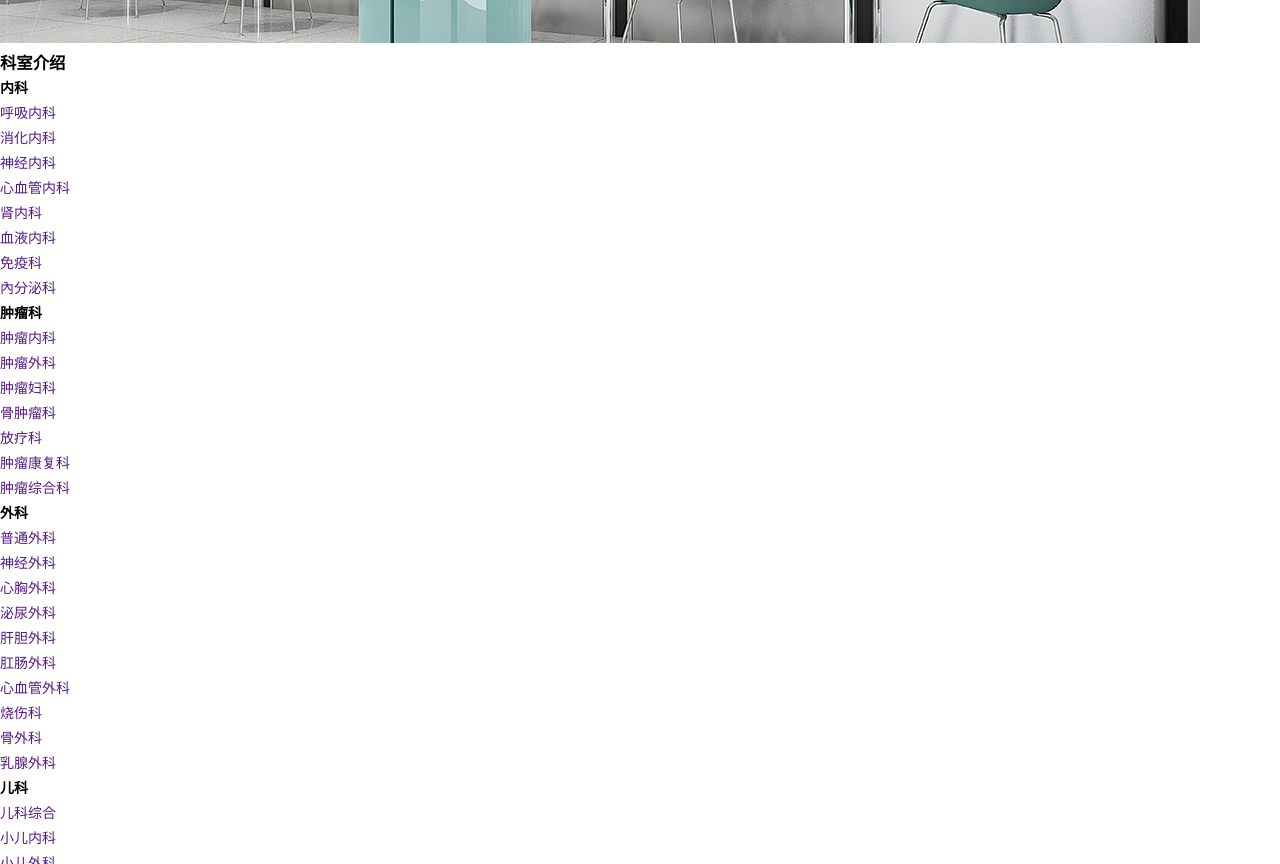
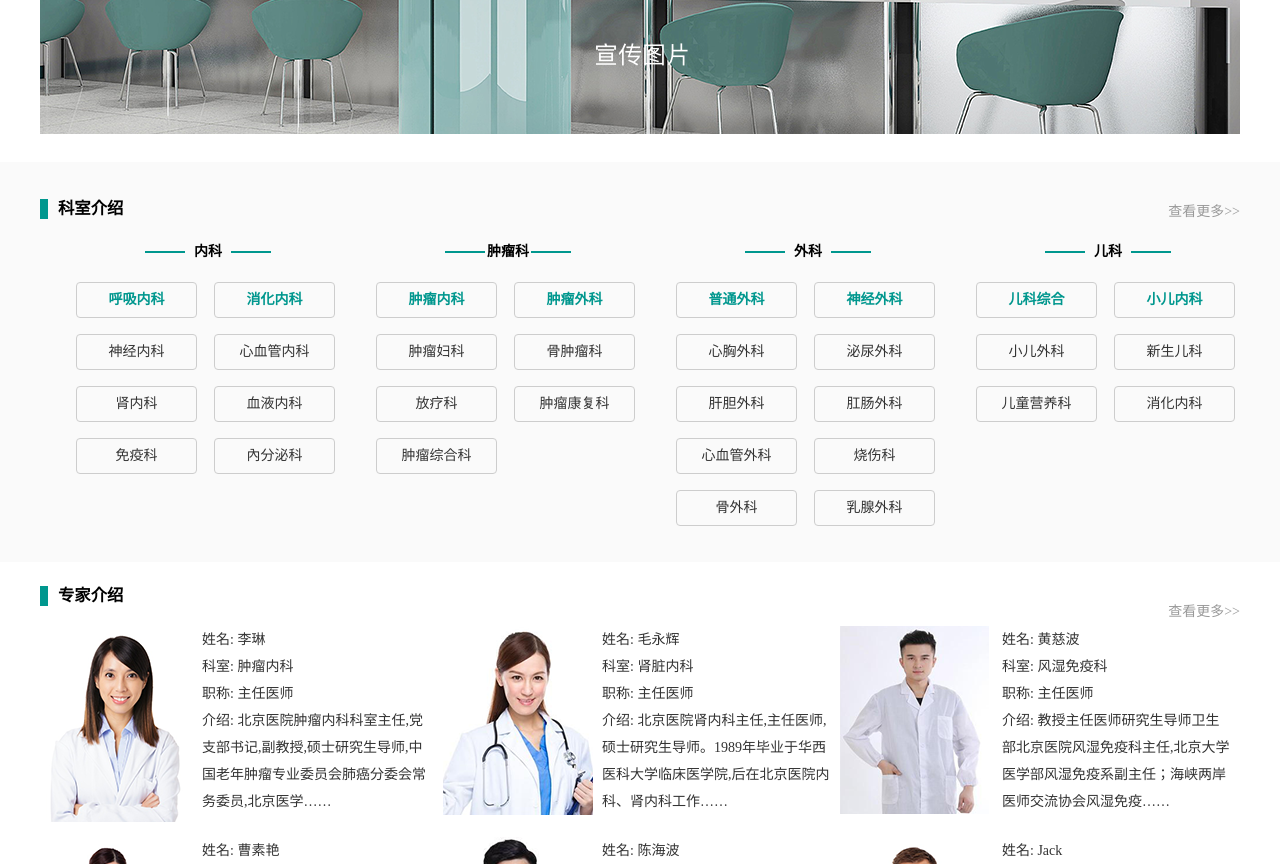
Before and after one commit to 767829413/Front-endSimple, a plain HTML site: page index.html in a window 1280 px wide. Shown: the part 1936-2800 px from the top of the page. Drawn offline with Linux system fonts and the light colour scheme.

Commit message:
add: demo finish
Signed-off-by: Fang Yuan <wojiushifangyuanlove@gmail.com>

```diff
--- a/css/css.css
+++ b/css/css.css
@@ -39,6 +39,9 @@ header .header-top .logo {
 header .header-top .logo h1 {
     width: 192px;
     height: 63px;
+    background-image: url(../images/logo.png);
+    /* 利用段首缩进属性,将其设置为负数来隐藏文字 */
+    text-indent: -999em;
 }
 
 header .header-top .tool {
@@ -79,6 +82,7 @@ header .header-top .tool .r2 {
     width: 264px;
     height: 28px;
     border: 1px solid rgba(202, 202, 202, 0.60);
+    border-radius: 4px;
 }
 
 header .header-top .tool .r2 input {
@@ -175,14 +179,25 @@ header .main-nav ul li a:hover {
     top: 50%;
     /* 垂直居中，拉回负height一半 */
     margin-top: -28px;
+    border-radius: 6px;
 }
 
 .banner .center .left-btn {
     left: 0;
+    background: url(../images/icons.png) no-repeat -42px -36px;
 }
 
-.banner .center .rlight-btn {
+.banner .center .left-btn:hover {
+    background-position: -160px -36px;
+}
+
+.banner .center .right-btn {
     right: 0;
+    background: url(../images/icons.png) no-repeat -42px -126px;
+}
+
+.banner .center .right-btn:hover {
+    background-position: -160px -126px;
 }
 
 .banner .center h2 {
@@ -214,6 +229,7 @@ header .main-nav ul li a:hover {
     height: 12px;
     background-color: white;
     margin-right: 10px;
+    border-radius: 4px;
 }
 
 /* 最后一个没有margin */
@@ -224,6 +240,18 @@ header .main-nav ul li a:hover {
 .banner ol li.cur {
     width: 30px;
     background-color: #00978E;
+}
+
+.content {
+    padding-top: 71px;
+    ;
+}
+
+.content h3 {
+    border-left: 8px solid #00978E;
+    padding-left: 10px;
+    height: 20px;
+    line-height: 20px;
 }
 
 /* 内容部分 */
@@ -272,7 +300,6 @@ header .main-nav ul li a:hover {
 }
 
 .content .news-and-notice .news h3 {
-    height: 21px;
     font-size: 16px;
     color: #000000;
     margin-bottom: 27px;
@@ -328,7 +355,6 @@ header .main-nav ul li a:hover {
 }
 
 .content .news-and-notice .notice h3 {
-    height: 21px;
     font-size: 16px;
     color: #000000;
     margin-bottom: 16px;
@@ -361,3 +387,170 @@ header .main-nav ul li a:hover {
     color: #000000;
     font-size: 14px;
 }
+
+.content .ad-images {
+    width: 1200px;
+    margin: 20px auto;
+}
+
+.content .dep-info {
+    height: 400px;
+    background-color: #FAFAFA;
+}
+
+.content .dep-info .dep-center {
+    margin: 0 auto;
+    width: 1200px;
+    overflow: hidden;
+    padding-top: 37px;
+    position: relative;
+}
+
+.content .dep-info .dep-center .more {
+    position: absolute;
+    right: 0;
+    top: 37px;
+    color: #999999;
+}
+
+.content .dep-info .dep-center .dep-col {
+    float: left;
+    width: 264px;
+    padding-left: 36px;
+}
+
+.content .dep-info .dep-center .dep-col h4 {
+    text-align: center;
+    margin-bottom: 18px;
+    margin-top: 20px;
+    position: relative;
+}
+
+.content .dep-info .dep-center .dep-col h4::before {
+    content: '';
+    position: absolute;
+    width: 40px;
+    height: 2px;
+    left: 69px;
+    top: 12px;
+    background-color: #00978E;
+}
+
+.content .dep-info .dep-center .dep-col h4::after {
+    content: '';
+    position: absolute;
+    width: 40px;
+    height: 2px;
+    right: 69px;
+    top: 12px;
+    background-color: #00978E;
+}
+
+.content .dep-info .dep-center .dep-col li {
+    float: left;
+    width: 119px;
+    height: 34px;
+    border: 1px solid #CDCDCD;
+    text-align: center;
+    line-height: 34px;
+    margin-right: 17px;
+    margin-bottom: 16px;
+    border-radius: 4px;
+}
+
+.content .dep-info .dep-center .dep-col li:nth-child(2n) {
+    margin-right: 0;
+}
+
+.content .dep-info .dep-center .dep-col li a {
+    color: #333333;
+}
+
+.content .dep-info .dep-center .dep-col li.dep-spec a {
+    color: #00978E;
+    font-weight: bold;
+}
+
+.content .exp-info {
+    width: 1200px;
+    padding-top: 24px;
+    margin: 0 auto;
+    position: relative;
+}
+
+.content .exp-info .more {
+    position: absolute;
+    right: 0;
+    top: 37px;
+    color: #999999;
+}
+
+.content .exp-info ul {
+    overflow: hidden;
+    padding-top: 20px;
+}
+
+.content .exp-info ul li {
+    float: left;
+    width: 400px;
+    height: 211px;
+}
+
+.content .exp-info ul li .picbox {
+    float: left;
+    width: 152px;
+}
+
+.content .exp-info ul li .wordbox {
+    float: left;
+    width: 230px;
+    padding-left: 10px;
+    color: #333;
+    line-height: 27px;
+}
+
+footer {
+    height: 395px;
+    background-color: #FAFAFA;
+}
+
+footer .center {
+    width: 1200px;
+    margin: 0 auto;
+    padding-top: 26px;
+}
+
+footer .center h3 {
+    font-size: 20px;
+    color: #333333;
+}
+
+footer .center .friend-links ul {
+    overflow: hidden;
+    padding-top: 20px;
+}
+
+footer .center .friend-links li {
+    float: left;
+    padding: 0 50px;
+}
+
+footer .center .friend-links li a {
+    color: #333333;
+    font-size: 16px;
+}
+
+footer .center address {
+    font-style: normal;
+    padding-top: 30px;
+}
+
+footer .center address ul {
+    width: 711px;
+    padding-top: 20px;
+}
+
+footer .center address ul li {
+    float: left;
+    width: 237px;
+}
--- a/index.html
+++ b/index.html
@@ -51,7 +51,7 @@
     <div class="center">
       <h2>责任，科学，严谨</h2>
       <a class="left-btn btn" href=""></a>
-      <a class="rlight-btn btn" href=""></a>
+      <a class="right-btn btn" href=""></a>
     </div>
 
     <!-- ol标签绝对定位，里面的li标签浮动 -->
@@ -175,13 +175,15 @@
       </a>
     </aside>
     <div class="dep-info">
+      <div class="dep-center">
         <h3>科室介绍</h3>
+        <a href="" class="more">查看更多&gt;&gt;</a>
         <div class="dep-content">
-        <div>
+          <div class="dep-col">
             <h4>内科</h4>
             <ul>
-            <li><a href="">呼吸内科</a></li>
-            <li><a href="">消化内科</a></li>
+              <li class="dep-spec"><a href="">呼吸内科</a></li>
+              <li class="dep-spec"><a href="">消化内科</a></li>
               <li><a href="">神经内科</a></li>
               <li><a href="">心血管内科</a></li>
               <li><a href="">肾内科</a></li>
@@ -190,11 +192,11 @@
               <li><a href="">內分泌科</a></li>
             </ul>
           </div>
-        <div>
+          <div class="dep-col">
             <h4>肿瘤科</h4>
             <ul>
-            <li><a href="">肿瘤内科</a></li>
-            <li><a href="">肿瘤外科</a></li>
+              <li class="dep-spec"><a href="">肿瘤内科</a></li>
+              <li class="dep-spec"><a href="">肿瘤外科</a></li>
               <li><a href="">肿瘤妇科</a></li>
               <li><a href="">骨肿瘤科</a></li>
               <li><a href="">放疗科</a></li>
@@ -202,11 +204,11 @@
               <li><a href="">肿瘤综合科</a></li>
             </ul>
           </div>
-        <div>
+          <div class="dep-col">
             <h4>外科</h4>
             <ul>
-            <li><a href="">普通外科</a></li>
-            <li><a href="">神经外科</a></li>
+              <li class="dep-spec"><a href="">普通外科</a></li>
+              <li class="dep-spec"><a href="">神经外科</a></li>
               <li><a href="">心胸外科</a></li>
               <li><a href="">泌尿外科</a></li>
               <li><a href="">肝胆外科</a></li>
@@ -217,11 +219,11 @@
               <li><a href="">乳腺外科</a></li>
             </ul>
           </div>
-        <div>
+          <div class="dep-col">
             <h4>儿科</h4>
             <ul>
-            <li><a href="">儿科综合</a></li>
-            <li><a href="">小儿内科</a></li>
+              <li class="dep-spec"><a href="">儿科综合</a></li>
+              <li class="dep-spec"><a href="">小儿内科</a></li>
               <li><a href="">小儿外科</a></li>
               <li><a href="">新生儿科</a></li>
               <li><a href="">儿童营养科</a></li>
@@ -230,9 +232,11 @@
           </div>
         </div>
       </div>
+    </div>
+
     <div class="exp-info">
       <h3>专家介绍</h3>
-      <a href="">查看更多</a>
+      <a href="" class="more">查看更多&gt;&gt;</a>
       <ul>
         <li>
           <div class="picbox">
@@ -316,6 +320,7 @@
     </div>
   </section>
   <footer>
+    <div class="center">
       <div class="friend-links">
         <h3>友情链接</h3>
         <ul>
@@ -330,13 +335,16 @@
       </div>
       <address>
         <h3>小慕医生</h3>
-      <ul>地址: 北理工国防大厦111号</ul>
-      <ul>电话: 088-88888888</ul>
-      <ul>邮箱: kefu@imooc.com</ul>
-      <ul>邮编: 666666</ul>
-      <ul>网址: <a href="http://imooc.com">http://imooc.com</a></ul>
-      <ul>举报热线: 088-88888888</ul>
+        <ul>
+          <li>地址: 北理工国防大厦111号</li>
+          <li>电话: 088-88888888</li>
+          <li>邮箱: kefu@imooc.com</li>
+          <li>邮编: 666666</li>
+          <li>网址: <a href="http://imooc.com">http://imooc.com</a></li>
+          <li>举报热线: 088-88888888</li>
+        </ul>
       </address>
+    </div>
   </footer>
 
 </body>
```
Lines whose indentation alone changed are shown as unchanged.
